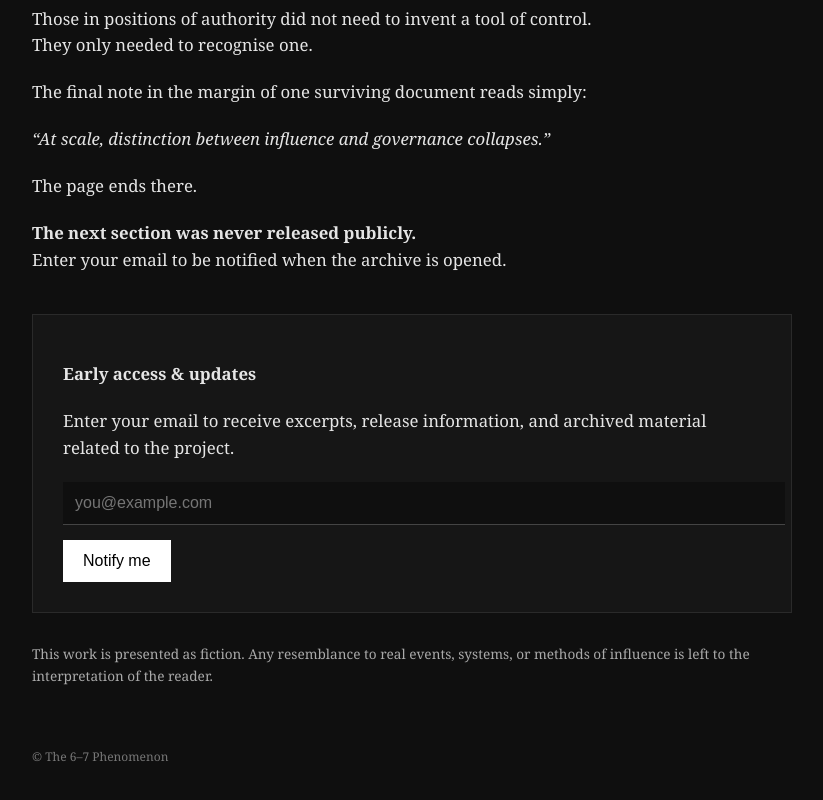
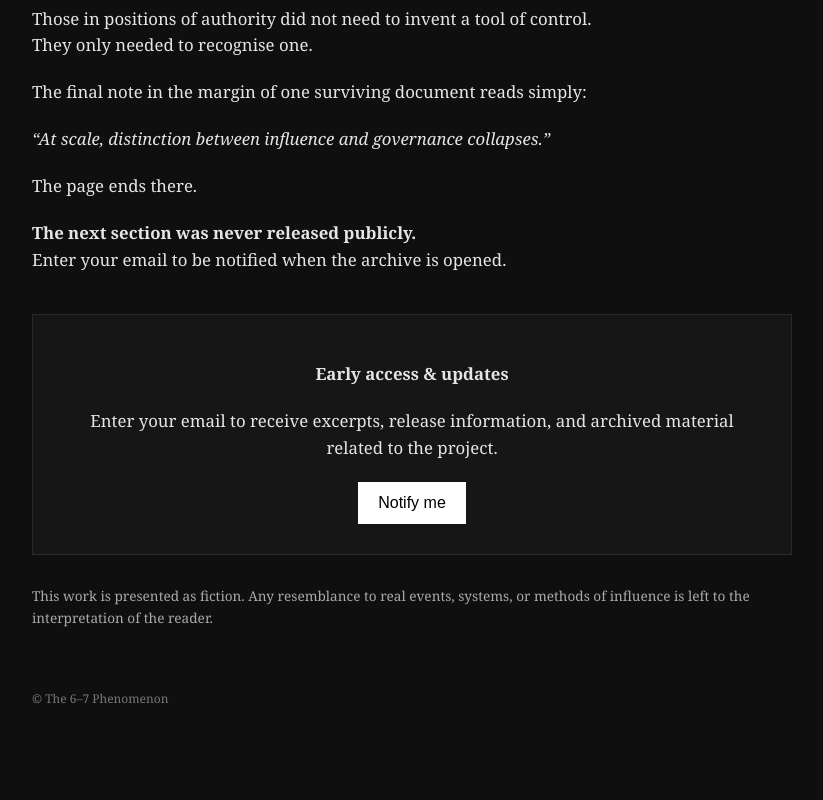
Before and after one commit to aaaaaaaaaa-design/the67phenomenon.github.io, a plain HTML site: page index.html in a window 1280 px wide. Shown: the part 1653-2453 px from the top of the page, without its empty margins (228-1051 px from the left). After the commit the page ends 2421 px from the top, so only its background shows below. Drawn offline with Linux system fonts and the light colour scheme.

Commit message:
Update index.html

```diff
--- a/index.html
+++ b/index.html
@@ -43,16 +43,7 @@
       padding: 30px;
       margin-top: 40px;
       border: 1px solid #2a2a2a;
-    }
-    input[type="email"] {
-      width: 100%;
-      padding: 12px;
-      font-size: 1em;
-      margin-bottom: 15px;
-      border: none;
-      background: #0f0f0f;
-      color: #fff;
-      border-bottom: 1px solid #444;
+      text-align: center;
     }
     input[type="submit"] {
       background: #ffffff;
@@ -71,6 +62,9 @@
       margin-top: 60px;
       font-size: 0.75em;
       color: #777;
+    }
+    a input[type="submit"] {
+      display: inline-block;
     }
   </style>
 </head>
@@ -194,10 +188,10 @@
       Enter your email to receive excerpts, release information,
       and archived material related to the project.
     </p>
-    <form>
-      <input type="email" placeholder="you@example.com" required>
+    <!-- Buttondown hosted signup -->
+    <a href="https://buttondown.email/topcatandtopdog" target="_blank">
       <input type="submit" value="Notify me">
-    </form>
+    </a>
   </div>
 
   <p class="small">
```
